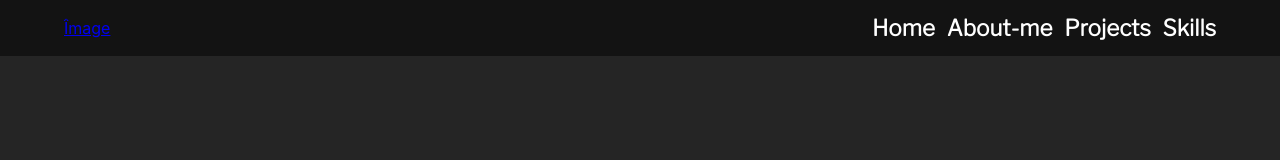
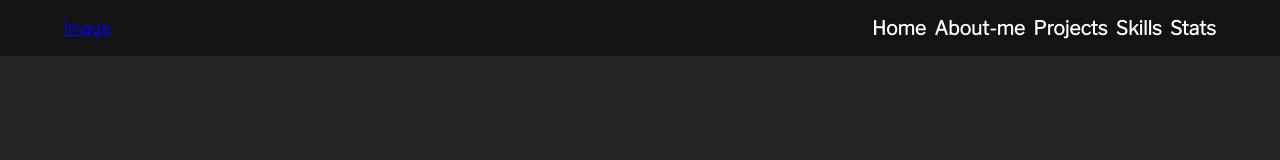
Before and after one commit to CaptainMango1/my-portfolio, a React (Create React App) app: page / in a window 1280 px wide. Shown: the top 160 px of the page. Built offline with nearby package versions, Linux system fonts and the light colour scheme; a web font is replaced by a local one.

Commit message:
Adjusted navbar

```diff
--- a/src/common/components/Navbar.tsx
+++ b/src/common/components/Navbar.tsx
@@ -29,6 +29,11 @@ const Navbar = () => {
               Skills
             </Link>
           </li>
+          <li className="nav-item">
+            <Link to="/stats" className="nav-links">
+              Stats
+            </Link>
+          </li>
         </ul>
       </div>
     </div>
--- a/src/common/styles/navbar.css
+++ b/src/common/styles/navbar.css
@@ -23,9 +23,9 @@
 .nav-links {
     color: white;
     text-decoration: none;
-    font-size: 1.4rem;
-    font-weight: bold;
+    font-size: 1.2em;
     cursor: pointer;
+    font-weight: 600;
     transition: all 0.25s ease-in-out;
     font-family: 'Libre Franklin', sans-serif;
 }
@@ -38,5 +38,5 @@
 }
 
 .navbar-logo {
-
+height: auto;
 }
```
